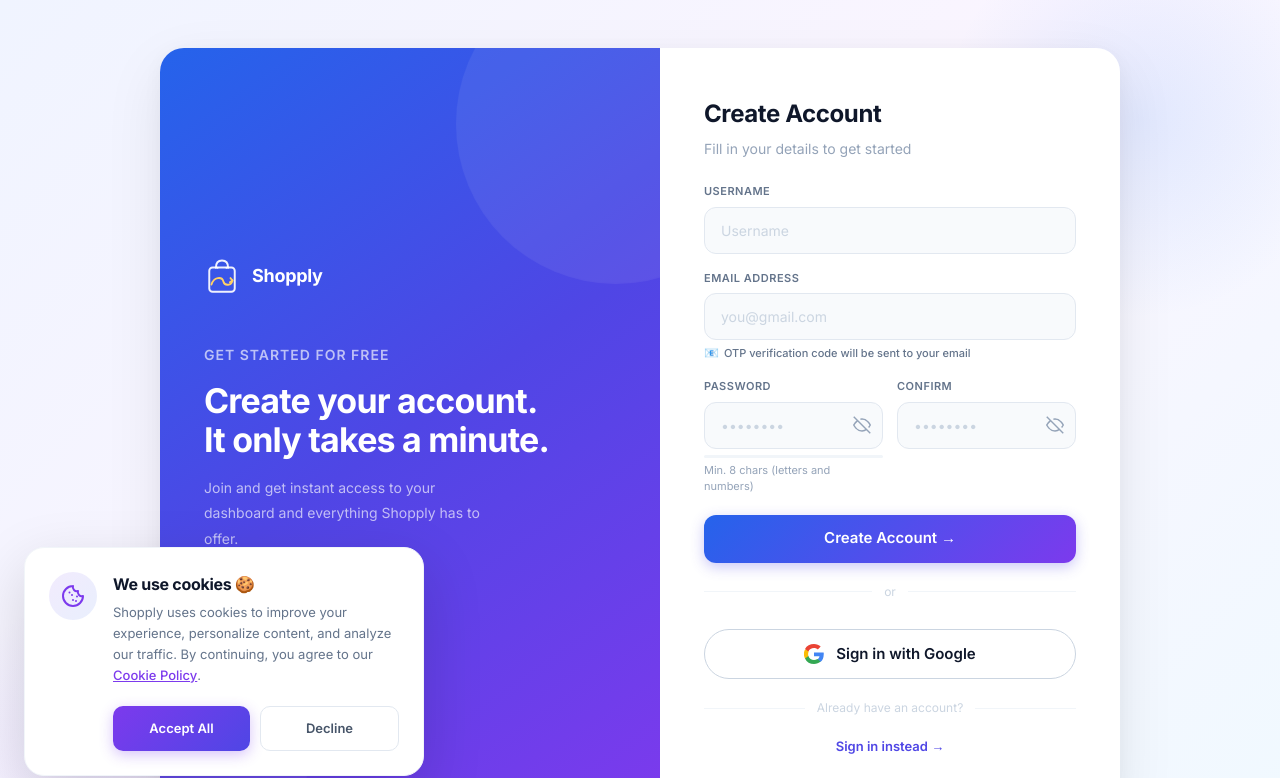
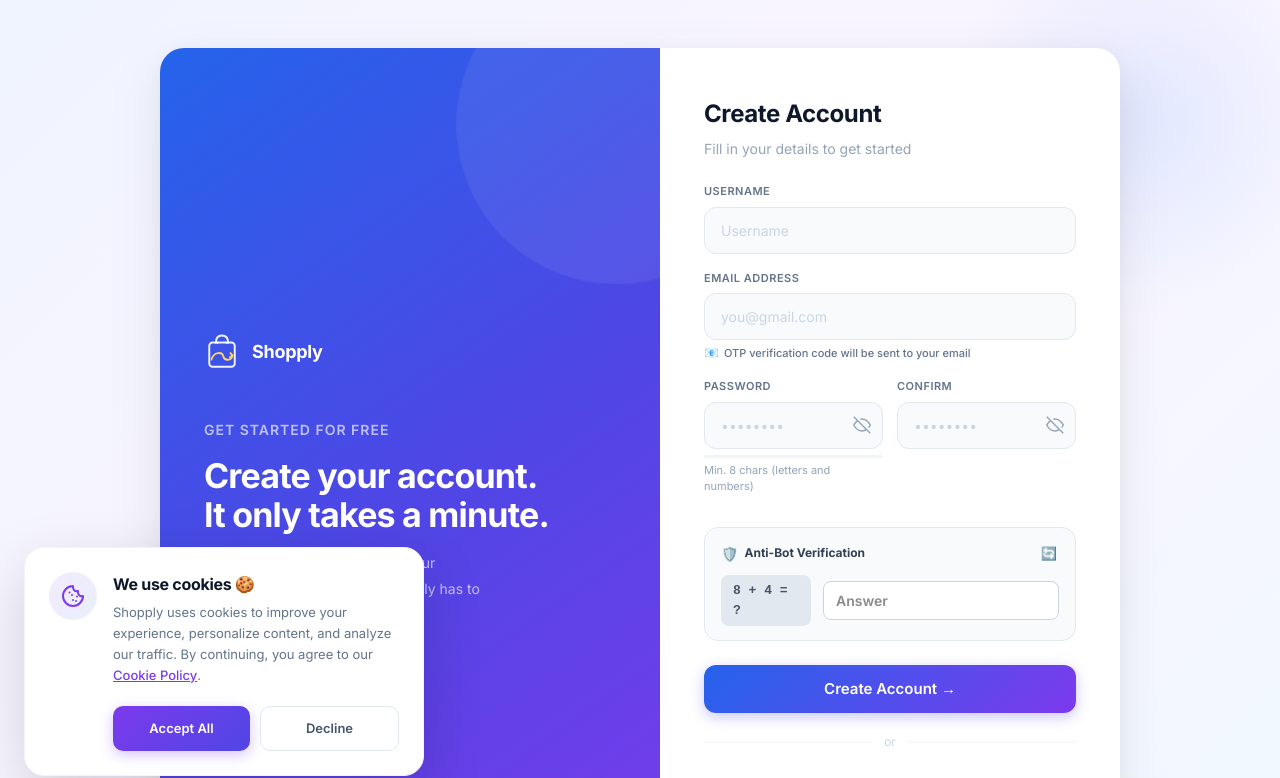
Before and after one commit to Roch-R/Shopply, a Next.js app: page /register in a window 1280 px wide. Shown: the top 778 px of the page. Built offline with nearby package versions, Linux system fonts and the light colour scheme.

Commit message:
security: add anti-bot human verification math challenge, honeypot protection, and server-side bot rejection

```diff
--- a/app/api/register/route.ts
+++ b/app/api/register/route.ts
@@ -6,7 +6,13 @@
 
 export async function POST(req: Request) {
   try {
-    const { name, username, email, password } = await req.json();
+    const { name, username, email, password, honeypot } = await req.json();
+
+    // Anti-Bot Honeypot Protection
+    if (honeypot && typeof honeypot === "string" && honeypot.trim() !== "") {
+      console.warn(`[register] Automated bot submission rejected for: ${email}`);
+      return NextResponse.json({ message: "Automated bot registration rejected." }, { status: 400 });
+    }
 
     if (!name || !username || !email || !password) {
       return NextResponse.json({ message: "All fields are required." }, { status: 422 });
--- a/app/register/page.tsx
+++ b/app/register/page.tsx
@@ -42,9 +42,20 @@
   const [showGoogleModal, setShowGoogleModal] = useState(false);
   const [copied, setCopied] = useState(false);
   const [origin, setOrigin] = useState("");
+  const [captchaNum1, setCaptchaNum1] = useState(3);
+  const [captchaNum2, setCaptchaNum2] = useState(4);
+  const [captchaInput, setCaptchaInput] = useState("");
+  const [honeypot, setHoneypot] = useState("");
+
+  const refreshCaptcha = () => {
+    setCaptchaNum1(Math.floor(Math.random() * 8) + 1);
+    setCaptchaNum2(Math.floor(Math.random() * 8) + 1);
+    setCaptchaInput("");
+  };
 
   useEffect(() => {
     setOrigin(window.location.origin);
+    refreshCaptcha();
   }, []);
 
   let strength = 0;
@@ -77,6 +88,10 @@
 
   const handleSubmit = async () => {
     setError("");
+    if (honeypot.trim() !== "") {
+      setError("Automated bot registration rejected.");
+      return;
+    }
     if (!username.trim()) { setError("Username is required."); return; }
     if (!email.trim()) { setError("Email is required."); return; }
     if (!/^[^\s@]+@[^\s@]+\.[^\s@]+$/.test(email.trim())) { setError("Please enter a valid email address."); return; }
@@ -87,9 +102,19 @@
     if (!confirm) { setError("Please confirm your password."); return; }
     if (password !== confirm) { setError("Passwords do not match."); return; }
 
+    if (!captchaInput.trim()) {
+      setError(`Please solve the human security check: ${captchaNum1} + ${captchaNum2} = ?`);
+      return;
+    }
+    if (parseInt(captchaInput.trim(), 10) !== (captchaNum1 + captchaNum2)) {
+      setError(`Incorrect security answer. Please solve: ${captchaNum1} + ${captchaNum2} = ?`);
+      refreshCaptcha();
+      return;
+    }
+
     setLoading(true);
     try {
-      const data = await apiRegister({ name: username.trim(), username: username.trim(), email: email.trim(), password });
+      const data = await apiRegister({ name: username.trim(), username: username.trim(), email: email.trim(), password, honeypot });
       getApiCache().invalidateAll();
       localStorage.setItem("token", data.token!);
       localStorage.setItem("user", JSON.stringify(data.user));
@@ -325,6 +350,65 @@
               </div>
             </div>
 
+            {/* Anti-Bot Security Verification Card */}
+            <div style={{
+              background: '#f8fafc',
+              border: '1.5px solid #e2e8f0',
+              borderRadius: 14,
+              padding: '14px 16px',
+              margin: '16px 0 20px',
+              display: 'flex',
+              flexDirection: 'column',
+              gap: 10
+            }}>
+              <div style={{ display: 'flex', alignItems: 'center', justifyContent: 'space-between' }}>
+                <div style={{ display: 'flex', alignItems: 'center', gap: 6, fontSize: 12, fontWeight: 700, color: '#334155' }}>
+                  <span style={{ fontSize: 14 }}>🛡️</span>
+                  <span>Anti-Bot Verification</span>
+                </div>
+                <button
+                  type="button"
+                  onClick={refreshCaptcha}
+                  title="New challenge"
+                  style={{ background: 'none', border: 'none', cursor: 'pointer', fontSize: 13, color: '#7c3aed', padding: 2 }}
+                >
+                  🔄
+                </button>
+              </div>
+              <div style={{ display: 'flex', alignItems: 'center', gap: 12 }}>
+                <span style={{ fontSize: 13, fontWeight: 700, color: '#475569', background: '#e2e8f0', padding: '6px 12px', borderRadius: 8, fontFamily: 'monospace' }}>
+                  {captchaNum1} + {captchaNum2} = ?
+                </span>
+                <input
+                  type="number"
+                  placeholder="Answer"
+                  value={captchaInput}
+                  onChange={e => { setCaptchaInput(e.target.value); setError(""); }}
+                  style={{
+                    flex: 1,
+                    padding: '8px 12px',
+                    borderRadius: 8,
+                    border: '1.5px solid #cbd5e1',
+                    fontSize: 14,
+                    fontWeight: 600,
+                    outline: 'none',
+                    background: '#fff'
+                  }}
+                />
+              </div>
+            </div>
+
+            {/* Hidden Anti-Bot Honeypot Field */}
+            <input
+              type="text"
+              name="website_url_hp"
+              value={honeypot}
+              onChange={e => setHoneypot(e.target.value)}
+              style={{ display: 'none' }}
+              tabIndex={-1}
+              autoComplete="off"
+            />
+
             <button className="btn" disabled={loading} onClick={handleSubmit}>
               {loading ? (
                 <div className="animate-pulse bg-white/40 rounded" style={{ height: 16, width: 120 }}></div>
--- a/lib/api.ts
+++ b/lib/api.ts
@@ -91,6 +91,7 @@
   username: string;
   email: string;
   password: string;
+  honeypot?: string;
 }) {
   return request<AuthUser>("/register", {
     method: "POST",
```
